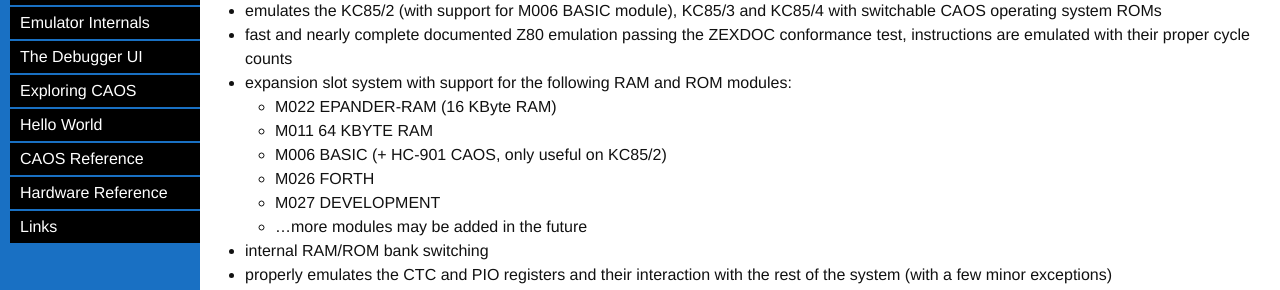
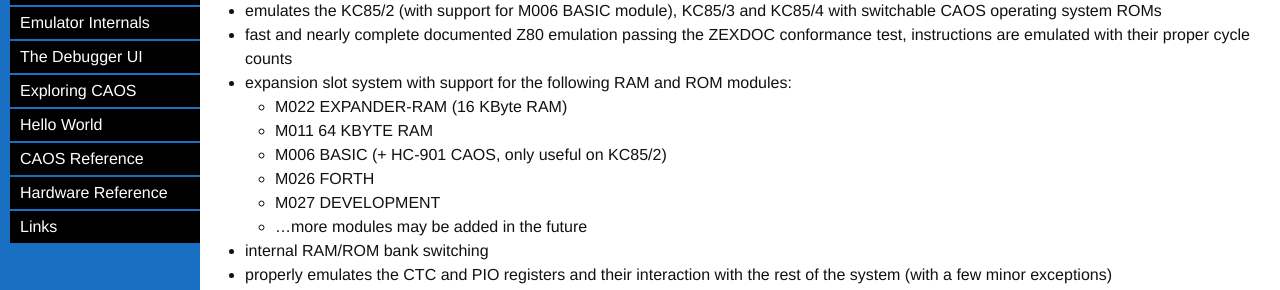
Before and after one commit to floooh/yakc, a Jekyll site: the page built from web/p020_emulator.md, in a window 1280 px wide and 900 px high, scrolled down 740 px. Shown: the part 162-452 px from the top of the window. Built offline with Jekyll 4.4.1, drawn with Linux system fonts in a browser that asks for light colours.

Commit message:
Typo on webpage fixed

```diff
--- a/web/p020_emulator.md
+++ b/web/p020_emulator.md
@@ -60,7 +60,7 @@ The emulator is fairly complete, but not perfect:
 - fast and nearly complete documented Z80 emulation passing the ZEXDOC
   conformance test, instructions are emulated with their proper cycle counts
 - expansion slot system with support for the following RAM and ROM modules:
-    - M022 EPANDER-RAM (16 KByte RAM)
+    - M022 EXPANDER-RAM (16 KByte RAM)
     - M011 64 KBYTE RAM
     - M006 BASIC (+ HC-901 CAOS, only useful on KC85/2)
     - M026 FORTH
```
